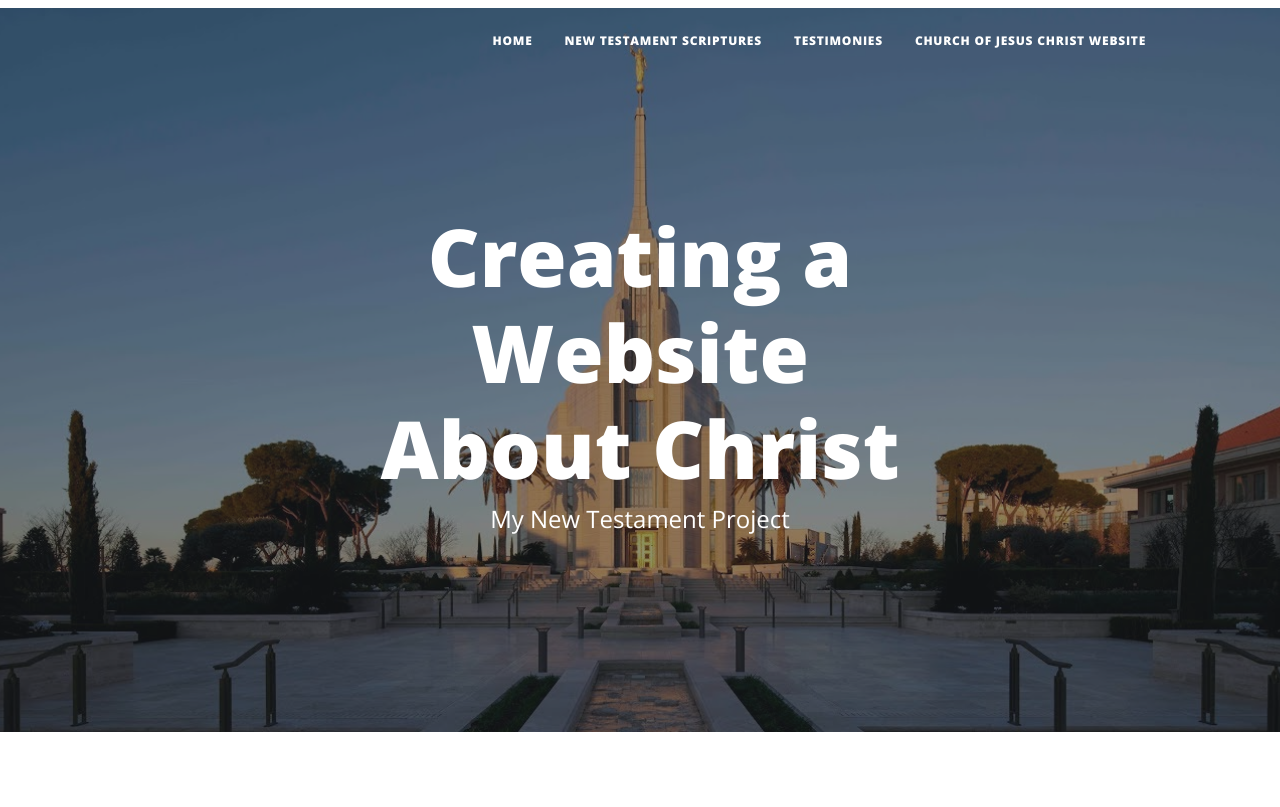
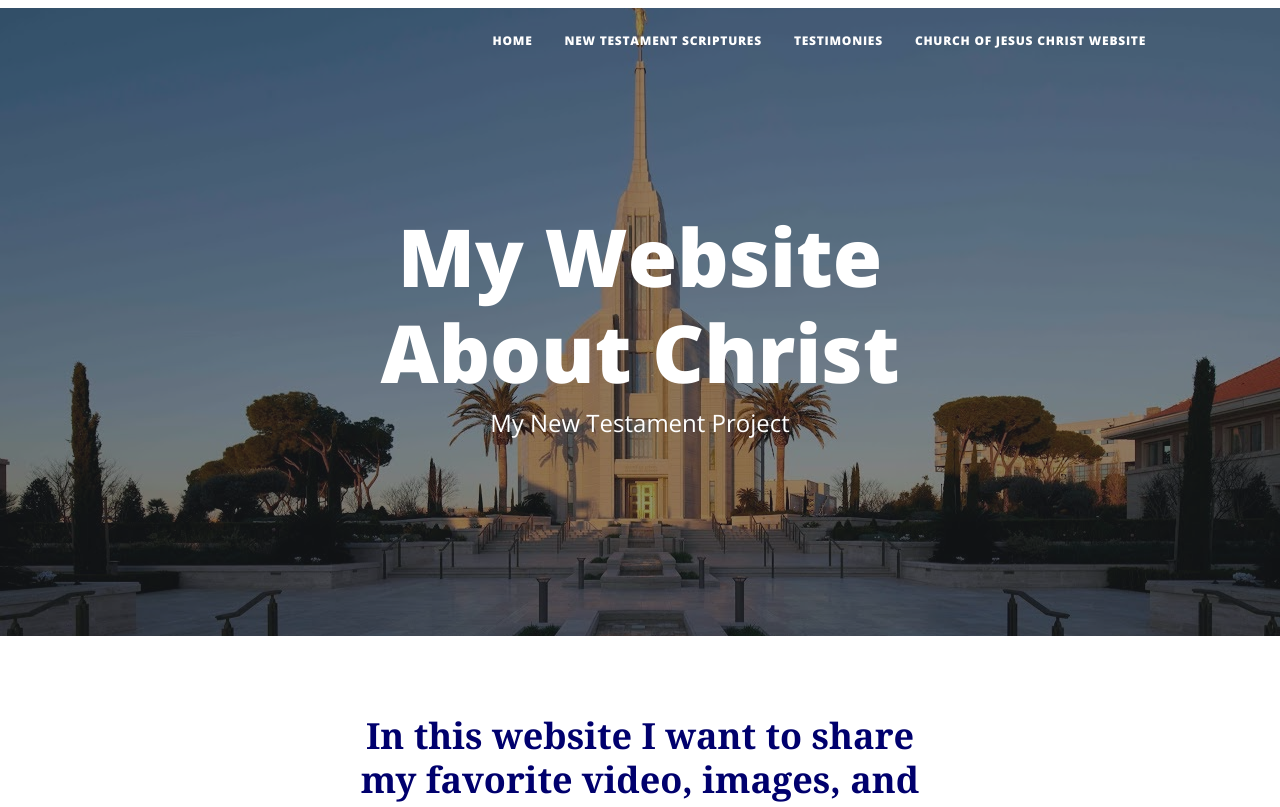
Before and after one commit to Mistborn07/NewTestamentProject, a plain HTML site: page index.html in a window 1280 px wide. Shown: the top 807 px of the page. Drawn offline with nearby package versions, Linux system fonts and the light colour scheme.

Commit message:
Add files via upload

```diff
--- a/index.html
+++ b/index.html
@@ -88,7 +88,7 @@
         <div class="row gx-4 gx-lg-5 justify-content-center">
           <div class="col-md-10 col-lg-8 col-xl-7">
             <div class="site-heading">
-              <h1>Creating a Website About Christ</h1>
+              <h1>My Website About Christ</h1>
               <span class="subheading">My New Testament Project</span>
             </div>
           </div>
```
